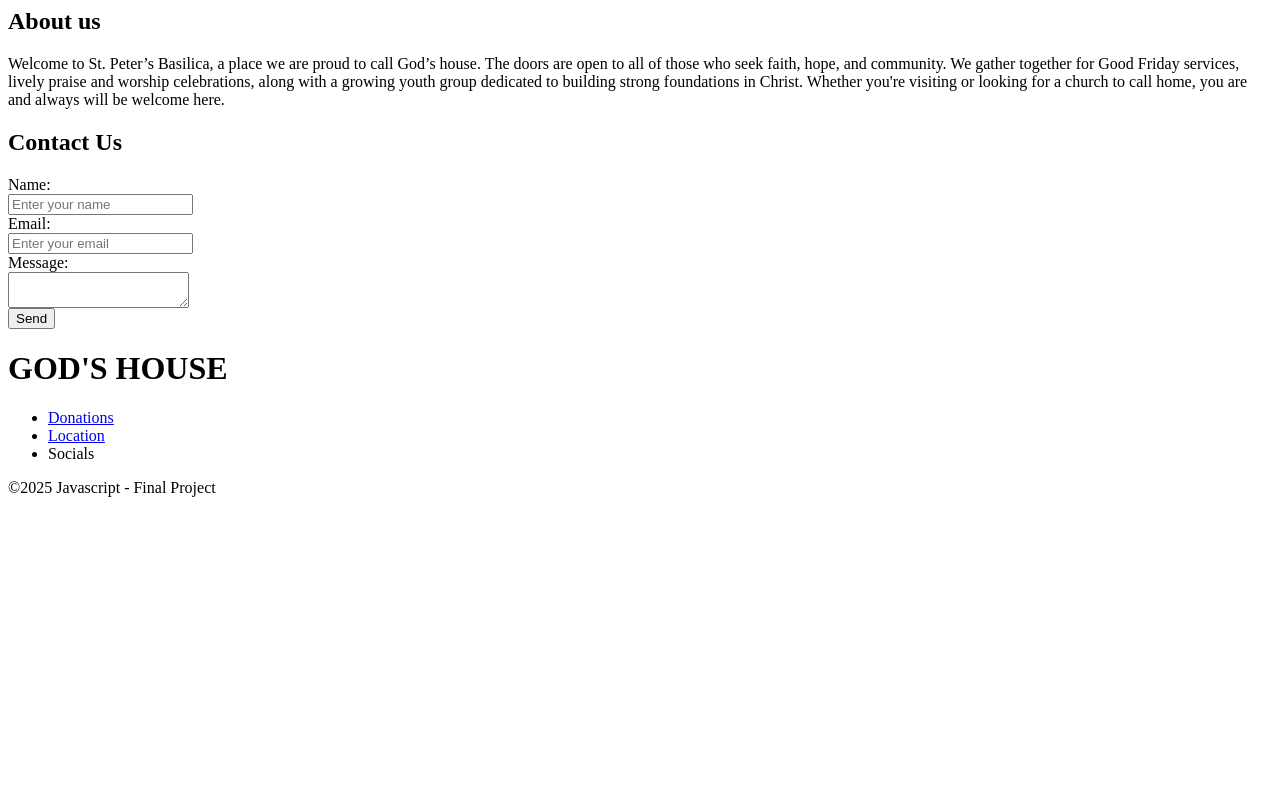
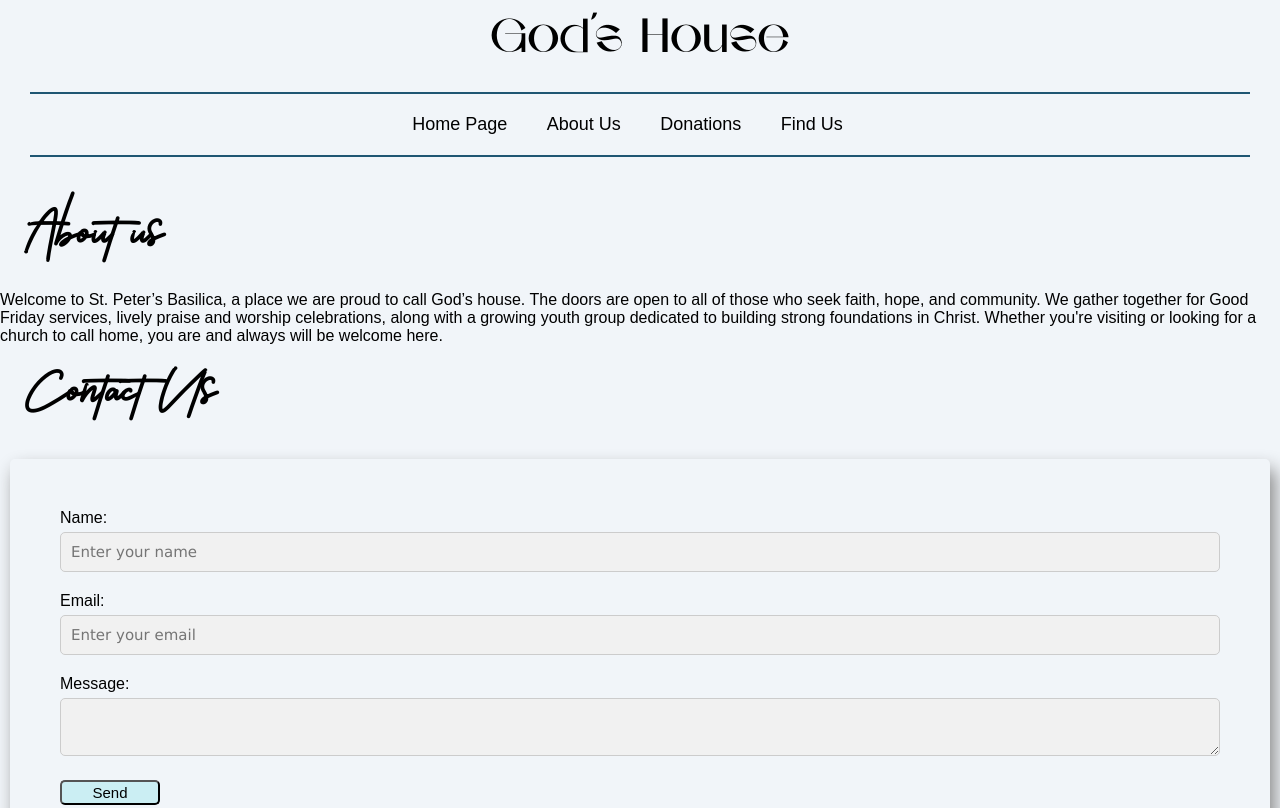
Before and after one commit to noahp211/Javascript-project, a plain HTML site: page about-us.html in a window 1280 px wide. Shown: the top 808 px of the page. Drawn offline with Linux system fonts and the light colour scheme.

Commit message:
last fix fr

```diff
--- a/about-us.html
+++ b/about-us.html
@@ -1,3 +1,31 @@
+<!DOCTYPE html>
+<html lang="en">
+<head>
+    <meta charset="UTF-8">
+    <meta name="viewport" content="width=device-width, initial-scale=1.0">
+    <link rel="stylesheet" href="style.css">
+    <link rel="shortcut icon" href="icon.svg" type="image/x-icon">
+    <script defer src="about-us.js"></script>
+    <title>About us</title>
+</head>
+<body>
+<div class="main-title">
+    <h1 class="title">God's House</h1>
+</div>
+
+<header>
+    <div class="main-nav">
+        <nav>
+            <ul>
+                <li class="homepage-nav"><a href="index.html">Home Page</a></li>
+                <li class="about-nav"><a href="about-us.html">About Us</a></li>
+                <li class="donations-nav"><a href="donations.html">Donations</a></li>
+                <li class="findus-nav"><a href="find-us.html">Find Us</a></li>
+            </ul>
+        </nav>
+    </div>
+</header>
+
 <h2>About us</h2>
 
 <p>Welcome to St. Peter’s Basilica, a place we are proud to call God’s house. The doors are open to all of those who seek faith, hope, and community. We gather together for Good Friday services, lively praise and worship celebrations, along with a growing youth group dedicated to building strong foundations in Christ. Whether you're visiting or looking for a church to call home, you are and always will be welcome here.</p>
@@ -36,3 +64,5 @@
         </div>
     </div>
 </footer>
+</body>
+</html>
```
